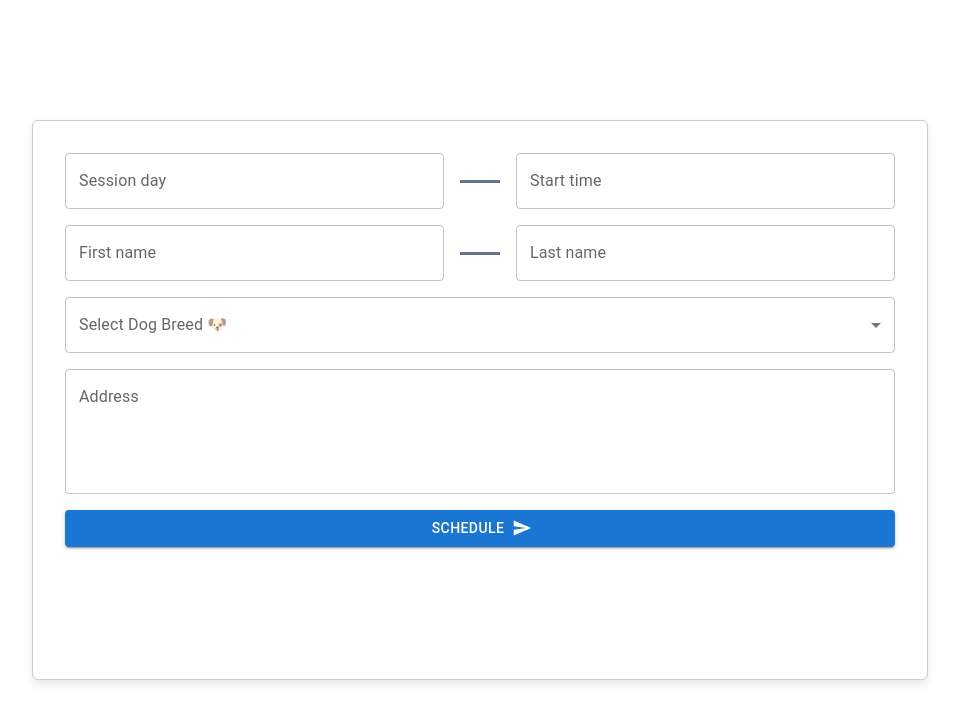
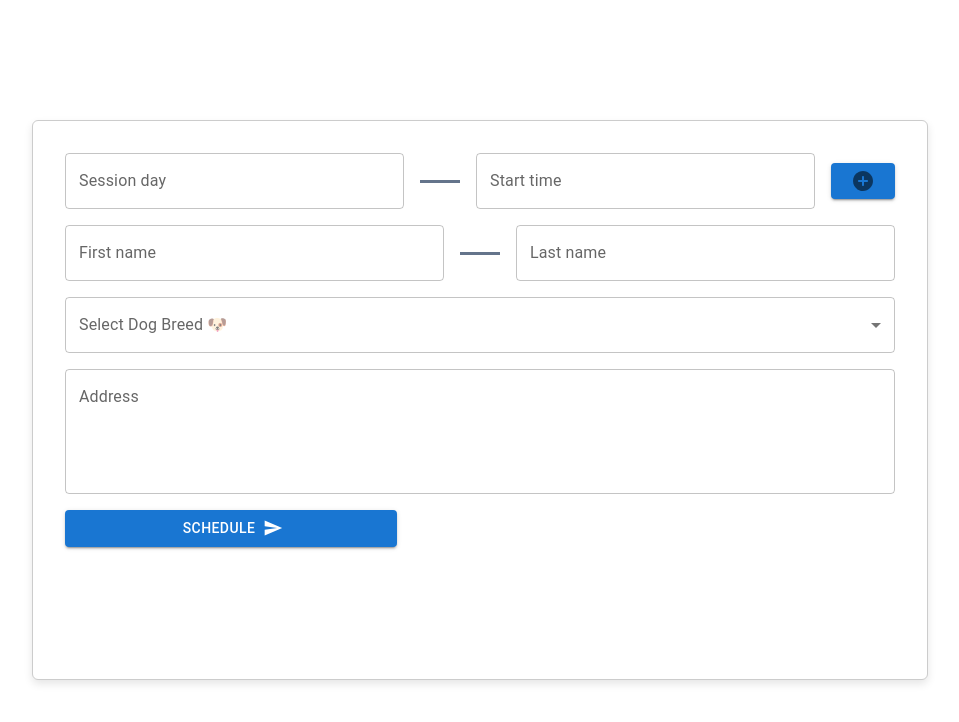
Before and after one commit to Harkanni/calender-app, a Next.js app: page /calender in a window 1280 px wide. Shown: the top 722 px of the page, without its empty margins (160-1119 px from the left). Built offline with nearby package versions, Linux system fonts and the light colour scheme.

Commit message:
add session

```diff
--- a/app/calender/page.tsx
+++ b/app/calender/page.tsx
@@ -17,26 +17,49 @@ import { Button, FormControl, InputLabel, MenuItem, Select, SelectChangeEvent, T
 // import { DateRangePicker } from '@mui/x-date-pickers-pro/DateRangePicker';
 
 
-import SendIcon from '@mui/icons-material/Send';
+import SendIcon from '@mui/icons-material/Send'
+import AddIcon from '@mui/icons-material/AddCircleRounded';
 import { dogBreeds } from '@/constants/dogBreeds';
 
 // const dogBreed = ['dogBreed', 'dogBreed', 'dogBreed', 'dogBreed', 'dogBreed']
 
 export default function CommonlyUsedComponents() {
+   const [sessionCount, setSessionCount] = React.useState(1);
    const [breed, setDogBreed] = React.useState('')
+
+   const [loading, setLoading] = React.useState(false);
+
+   const addSession = () => {
+      setSessionCount(sessionCount + 1);
+   };
 
    const handleSetDogBreed = (event: SelectChangeEvent) => {
       console.log(event)
       setDogBreed(event.target.value);
    };
+
+   const handleSchedule = () => {
+      console.log('schedule created');
+   }
+
    return (
       <LocalizationProvider dateAdapter={AdapterDayjs}>
          <div className={`form-container flex flex-col gap-4 min-w-[70vw] min-h-[70vh] m-auto bg-white rounded-md`}>
-            <SessionWrapper>
-               <DatePicker label="Session day" className='flex-1' />
-               <Spacer />
-               <TimePicker label="Start time" className='flex-1' />
-            </SessionWrapper>
+            {
+               [...Array(sessionCount)].map((_, index) => {
+                  console.log(index)
+                  return (
+                     <SessionWrapper key={`${index} session`}>
+                        <DatePicker label="Session day" className='flex-1' />
+                        <Spacer />
+                        <TimePicker label="Start time" className='flex-1' />
+                        <Button className='hover:bg-slate-500 flex justify-center' variant="contained" onClick={addSession}>
+                           <AddIcon color='action' />
+                        </Button>
+                     </SessionWrapper>
+                  )
+               })
+            }
 
             <SessionWrapper>
                <TextField id="outlined-basic" label="First name" variant="outlined" className='flex-1' />
@@ -74,9 +97,11 @@ export default function CommonlyUsedComponents() {
                />
             </SessionWrapper>
 
-            <Button fullWidth={false} className='text-black text-bold' variant="contained" endIcon={<SendIcon />}>
+            <Button className='text-black text-bold p-4 w-[40%] hover:bg-slate-500' variant="contained" endIcon={<SendIcon />} onClick={handleSchedule}>
                Schedule
             </Button>
+
+
          </div>
       </LocalizationProvider>
    );
```
